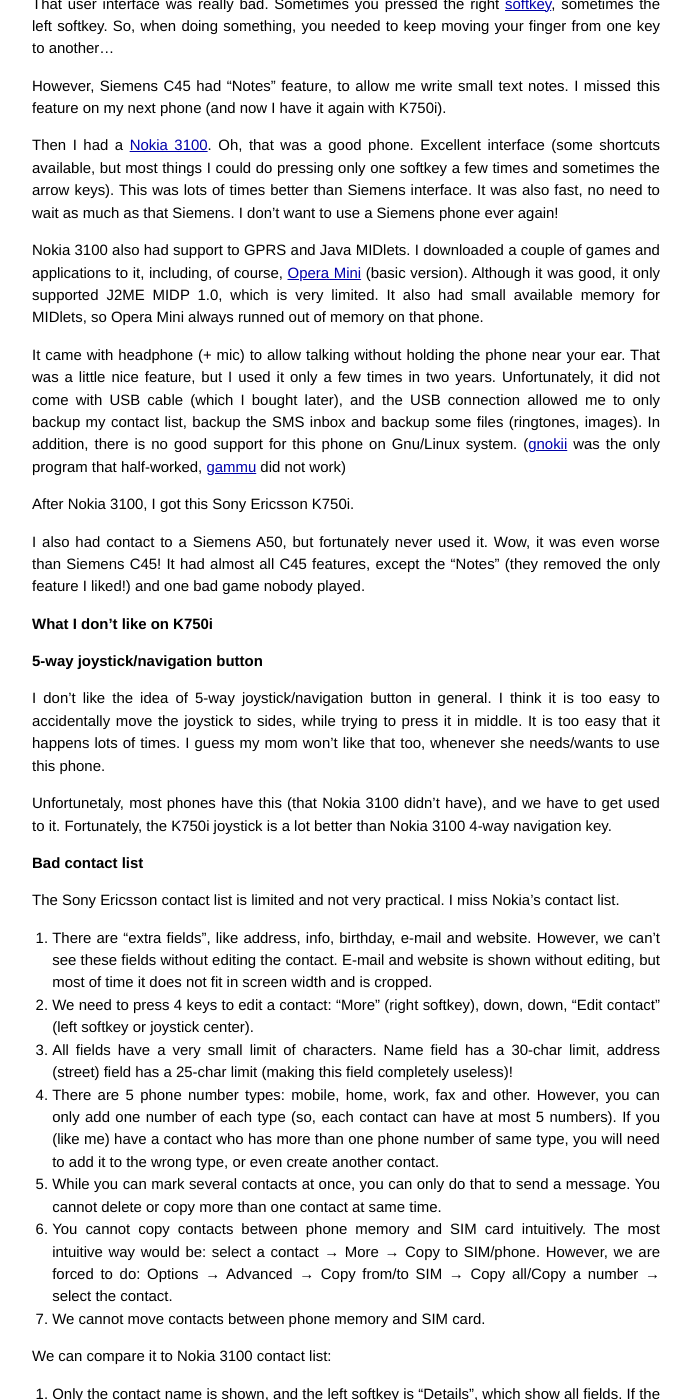
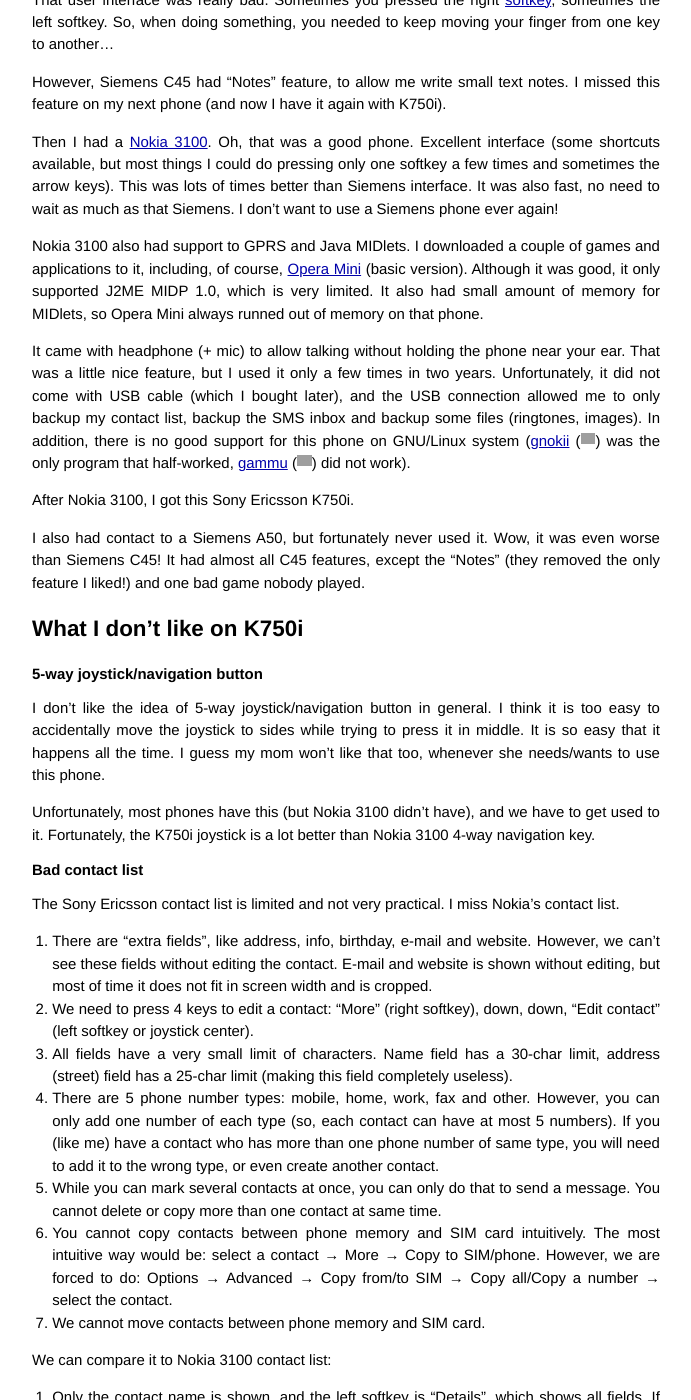
Before and after one commit to denilsonsa/denilsonsa.github.io, a Jekyll site: the page built from _posts/2006-12-25-what-i-don-t-like-on-k750i.markdown, in a window 1280 px wide and 1400 px high, scrolled down 2401 px. Shown: the whole window, without its empty margins (294-985 px from the left). Built offline with Jekyll 4.4.1, drawn with Linux system fonts in a browser that asks for light colours; Markdown is read by kramdown in place of the engine named in the settings; comment, search, counter and statistics services are not loaded; some of the changed text lies outside the part shown; grey boxes are pictures that could not be loaded.

Commit message:
Tweaking k750i post.

```diff
--- a/_posts/2006-12-25-what-i-don-t-like-on-k750i.markdown
+++ b/_posts/2006-12-25-what-i-don-t-like-on-k750i.markdown
@@ -9,7 +9,7 @@
 - User Interface
 ---
 
-<!-- more -->This month I bought a [Sony Ericsson](http://www.sonyericsson.com/) K750i phone (I would post a direct link to K750i phone, but that site is too bad and with too ugly URLs that might stop working anytime). It is a very good phone, with the following features:
+This month I bought a [Sony Ericsson K750i phone](http://www.sonyericsson.com/cws/products/mobilephones/overview/k750i) ([Wayback Machine](http://web.archive.org/web/20070804153157/http://www.sonyericsson.com/cws/products/mobilephones/overview/k750i)). It is a very good phone, with the following features:
 
 
 * 176x220 pixels at 65536 colors LCD (specifications and reviews say it has 262144 colors, but AFAIK J2ME can only use 64K colors)
@@ -74,7 +74,7 @@
 
 Damn! It has tons of very good features! But in this article, I intend to point what are the worst things, the most annoying things in Sony Ericsson K750i.
 
-**Previous Mobile Phones**
+## Previous Mobile Phones
 
 Long time ago, I had a Siemens C45. That one was a bad phone. Slow, bad user interface, bad games, bad battery… When I stopped using it, its battery could not last even 24h of standby. In fact, not even 12h. When the battery was new, it could not last 2 or 3 days.
 
@@ -84,29 +84,29 @@
 
 Then I had a [Nokia 3100](http://en.wikipedia.org/wiki/Nokia_3100). Oh, that was a good phone. Excellent interface (some shortcuts available, but most things I could do pressing only one softkey a few times and sometimes the arrow keys). This was lots of times better than Siemens interface. It was also fast, no need to wait as much as that Siemens. I don't want to use a Siemens phone ever again!
 
-Nokia 3100 also had support to GPRS and Java MIDlets. I downloaded a couple of games and applications to it, including, of course, [Opera Mini](http://www.operamini.com/) (basic version). Although it was good, it only supported J2ME MIDP 1.0, which is very limited. It also had small available memory for MIDlets, so Opera Mini always runned out of memory on that phone.
+Nokia 3100 also had support to GPRS and Java MIDlets. I downloaded a couple of games and applications to it, including, of course, [Opera Mini](http://www.opera.com/mobile/mini/other) (basic version). Although it was good, it only supported J2ME MIDP 1.0, which is very limited. It also had small amount of memory for MIDlets, so Opera Mini always runned out of memory on that phone.
 
-It came with headphone (+ mic) to allow talking without holding the phone near your ear. That was a little nice feature, but I used it only a few times in two years. Unfortunately, it did not come with USB cable (which I bought later), and the USB connection allowed me to only backup my contact list, backup the SMS inbox and backup some files (ringtones, images). In addition, there is no good support for this phone on Gnu/Linux system. ([gnokii](http://www.gnokii.org/) was the only program that half-worked, [gammu](http://www.gammu.org/) did not work)
+It came with headphone (+ mic) to allow talking without holding the phone near your ear. That was a little nice feature, but I used it only a few times in two years. Unfortunately, it did not come with USB cable (which I bought later), and the USB connection allowed me to only backup my contact list, backup the SMS inbox and backup some files (ringtones, images). In addition, there is no good support for this phone on GNU/Linux system ([gnokii](http://www.gnokii.org/) ([Wayback Machine](http://web.archive.org/web/20061220092722/http://www.gnokii.org/)) was the only program that half-worked, [gammu](http://www.gammu.org/) ([Wayback Machine](http://web.archive.org/web/20061219014009/http://www.gammu.org/wiki/index.php?title=Main_Page)) did not work).
 
 After Nokia 3100, I got this Sony Ericsson K750i.
 
 I also had contact to a Siemens A50, but fortunately never used it. Wow, it was even worse than Siemens C45! It had almost all C45 features, except the "Notes" (they removed the only feature I liked!) and one bad game nobody played.
 
-**What I don't like on K750i**
+## What I don't like on K750i
 
-**5-way joystick/navigation button**
+### 5-way joystick/navigation button
 
-I don't like the idea of 5-way joystick/navigation button in general. I think it is too easy to accidentally move the joystick to sides, while trying to press it in middle. It is too easy that it happens lots of times. I guess my mom won't like that too, whenever she needs/wants to use this phone.
+I don't like the idea of 5-way joystick/navigation button in general. I think it is too easy to accidentally move the joystick to sides while trying to press it in middle. It is so easy that it happens all the time. I guess my mom won't like that too, whenever she needs/wants to use this phone.
 
-Unfortunetaly, most phones have this (that Nokia 3100 didn't have), and we have to get used to it. Fortunately, the K750i joystick is a lot better than Nokia 3100 4-way navigation key.
+Unfortunately, most phones have this (but Nokia 3100 didn't have), and we have to get used to it. Fortunately, the K750i joystick is a lot better than Nokia 3100 4-way navigation key.
 
-**Bad contact list**
+### Bad contact list
 
 The Sony Ericsson contact list is limited and not very practical. I miss Nokia's contact list.
 
 1. There are "extra fields", like address, info, birthday, e-mail and website. However, we can't see these fields without editing the contact. E-mail and website is shown without editing, but most of time it does not fit in screen width and is cropped.
 2. We need to press 4 keys to edit a contact: "More" (right softkey), down, down, "Edit contact" (left softkey or joystick center).
-3. All fields have a very small limit of characters. Name field has a 30-char limit, address (street) field has a 25-char limit (making this field completely useless)!
+3. All fields have a very small limit of characters. Name field has a 30-char limit, address (street) field has a 25-char limit (making this field completely useless).
 4. There are 5 phone number types: mobile, home, work, fax and other. However, you can only add one number of each type (so, each contact can have at most 5 numbers). If you (like me) have a contact who has more than one phone number of same type, you will need to add it to the wrong type, or even create another contact.
 5. While you can mark several contacts at once, you can only do that to send a message. You cannot delete or copy more than one contact at same time.
 6. You cannot copy contacts between phone memory and SIM card intuitively. The most intuitive way would be: select a contact → More → Copy to SIM/phone. However, we are forced to do: Options → Advanced → Copy from/to SIM → Copy all/Copy a number → select the contact.
@@ -124,31 +124,31 @@
 
 However, at least Sony Ericsson contact list allows you to use T9 while editing a contact, while Nokia doesn't.
 
-**USB connection requires drivers in Windows**
+### USB connection requires drivers in Windows
 
-Because phone identifies itself as having many USB interfaces (to act as a modem, as a mass storage device, and as a serial device), Windows asks to install drivers. This way, I can't use my phone with 2GB Memory Stick as a pen-drive.
+Because phone identifies itself as having many USB interfaces (to act as a modem, as a mass storage device, and as a serial device), Windows asks to install drivers. This way, I can't use my phone with 2GB Memory Stick as a [USB flash drive](https://en.wikipedia.org/wiki/USB_flash_drive).
 
-In fact, this is not a problem with this phone, but a problem with Windows. I can use it as a pen-drive with no problems at Gnu/Linux.
+In fact, this is not a problem with this phone, but a problem with Windows. I can use it as a USB drive with no problems at GNU/Linux.
 
-**The big screen does not mean more space**
+### The big screen does not mean more space
 
 If the screen is bigger, then that should mean we can have more items at same time, right? Wrong. The K750i text font is big. While on Nokia 3100 we had 5 items at 128x128 screen, at K750i with 176x220 screen we have… 6 items at file manager, 5 items almost everywhere else, and only 4 items at "Shortcuts" menu.
 
-**Ugly number font**
+### Ugly number font
 
-The (big) font used for numbers is ugly, confusing, and hard to read.
+The (big) font used for numbers is ugly, confusing, and hard to read (mostly due to its mix of thin and thick lines).
 
 <figure class="singleimage">
 <img src="{{ site.url }}/blog/images/k750i_number_font.jpg" alt="">
 </figure>
 
-**Not very good missed calls list**
+### Not very good missed calls list
 
 If someone calls you more than once (and you miss those calls), K750i will show the contact name, date and time of call, and how many times you missed it (if more than one). However, it will show only one date/time. Nokia 3100 allowed you to see the time of each missed call (even from same contact).
 
 On the other hand, it can show all calls (received, missed and dialed) in only one list (which sometimes can be useful) or in separated lists.
 
-**Not very beautiful or intuitive menu icons**
+### Not very beautiful or intuitive menu icons
 
 I don't like the main menu icons. They are not very intuitive. The Radio icon looks like a [clapperboard](http://en.wikipedia.org/wiki/Clapperboard). The Calls icon looks like "Phone info". The Contacts icon (when not selected), does not look like anything.
 
@@ -156,15 +156,15 @@
 <img src="{{ site.url }}/blog/images/k750i_main_menu.jpg" alt="">
 </figure>
 
-**Cannot customize icons/sounds with themes**
+### Cannot customize icons/sounds with themes
 
 We can use themes! Nice! However, we can't change phone icons or phone sounds with themes. That is only (half-)possible by hacking the phone, flashing its memory while in "service mode".
 
-**Cannot disable menu animation**
+### Cannot disable menu animation
 
 I don't like menu animation. In fact, most of time I don't like any interface animation. I guess it distracts me a bit. I would like to disable menu animation, but I can't.
 
-**Camera shutter sound**
+### Camera shutter sound
 
 Oh… That camera shutter sound is really annoying. And inconvenient while you are at certain places. EVERYONE wants to disable it, but we can't. Some people say there is a law somewhere that forbids taking photos without sound, to avoid privacy invasion. Other people say that happens to avoid that students cheat during exams.
 
@@ -177,11 +177,11 @@
 1. Make a call (to a free number, like your operator number). While the call is running, the camera will be silent.
 2. Hack the phone, by flashing the internal memory.
 
-**Camera is not like a real camera**
+### Camera is not like a real camera
 
 I have one friend that says "this phone has a cybershot camera, it is like a 'real' digital camera". By "real", we mean a "dedicated" camera.
 
-This is not true. A "real" camera has many more options to change how the photo will be taken (sensibility, shutter speed,…). Also, a "real" camera has "Carl Zeiss" lenses (whatever that means :D ) or at least some "glass" lens. The phone camera has plastic lens.
+This is not true. A "real" camera has many more options to change how the photo will be taken (sensibility, shutter speed,…). Also, a "real" camera has "Carl Zeiss" lenses (whatever that means) or at least some "glass" lens. The phone camera has plastic lens.
 
 Most "real" cameras have [CCD](http://en.wikipedia.org/wiki/Charge-coupled_device) sensors, while the phone has a [CMOS](http://en.wikipedia.org/wiki/CMOS) sensor (as far as I know).
 
@@ -213,7 +213,7 @@
 
 Finally, inside radio application, the up/down arrow keys select a channel from your saved list. Outside it (while it is minimized), however, keep pressing volume up/down will search the next/previous radio channel ignoring the saved channels list.
 
-**Volume issues**
+### Volume issues
 
 There are a few volume issues with K750i.
 
@@ -221,7 +221,7 @@
 
 We can change the volume inside a MIDlet (using volume keys). However, if suddenly the MIDlet stop playing any sound, whenever it starts playing again the volume will be the old one. But, if you press any volume button, the phone will remember the new volume. The only "workaround" for this is to set volume outside a MIDlet (setting it while inside Media Player is a good idea).
 
-**Conclusions**
+## Conclusions
 
 After all this, I guess you are tired. Well, at least I am. :)
 
```
Also changed, not shown: other parts of _posts/2006-12-25-what-i-don-t-like-on-k750i.markdown (+11 -11 lines).
